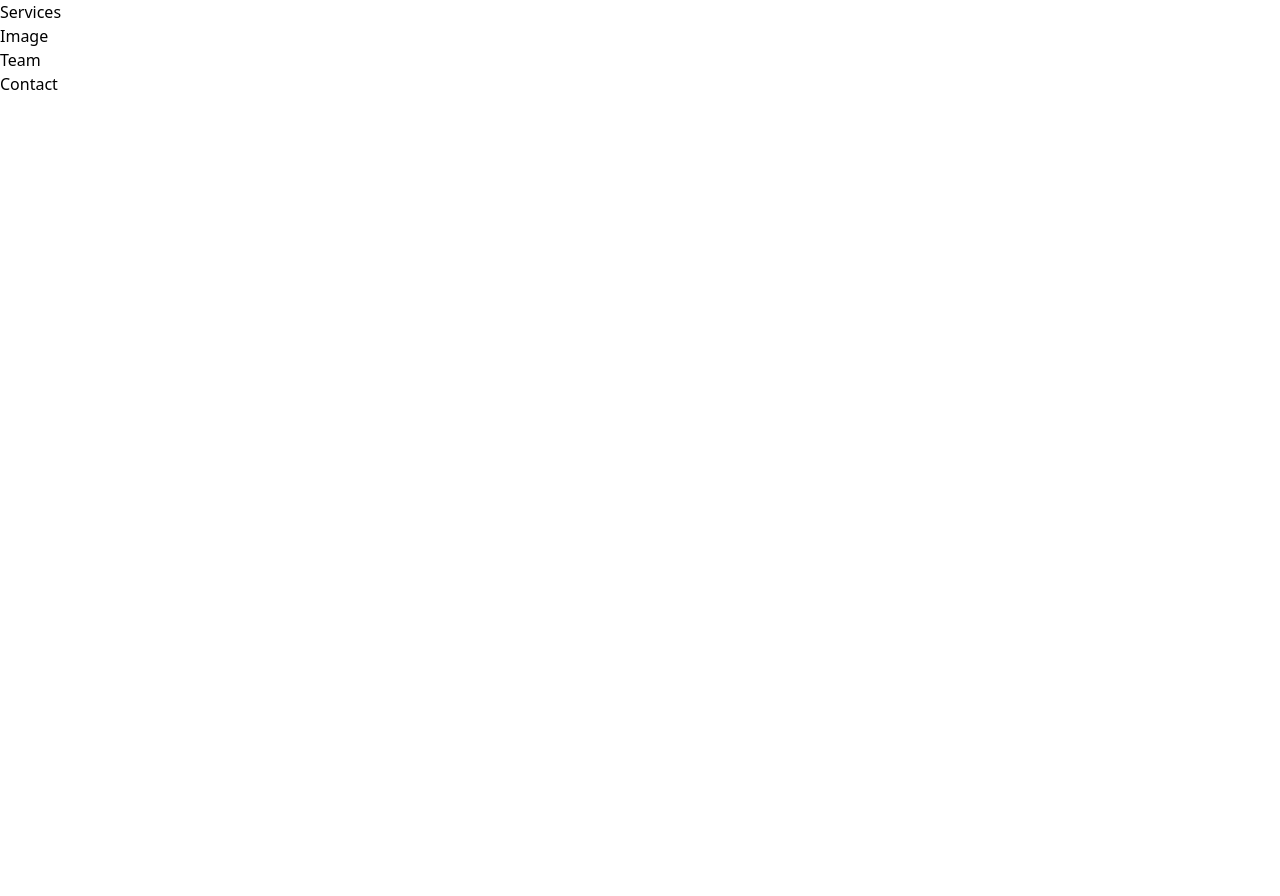
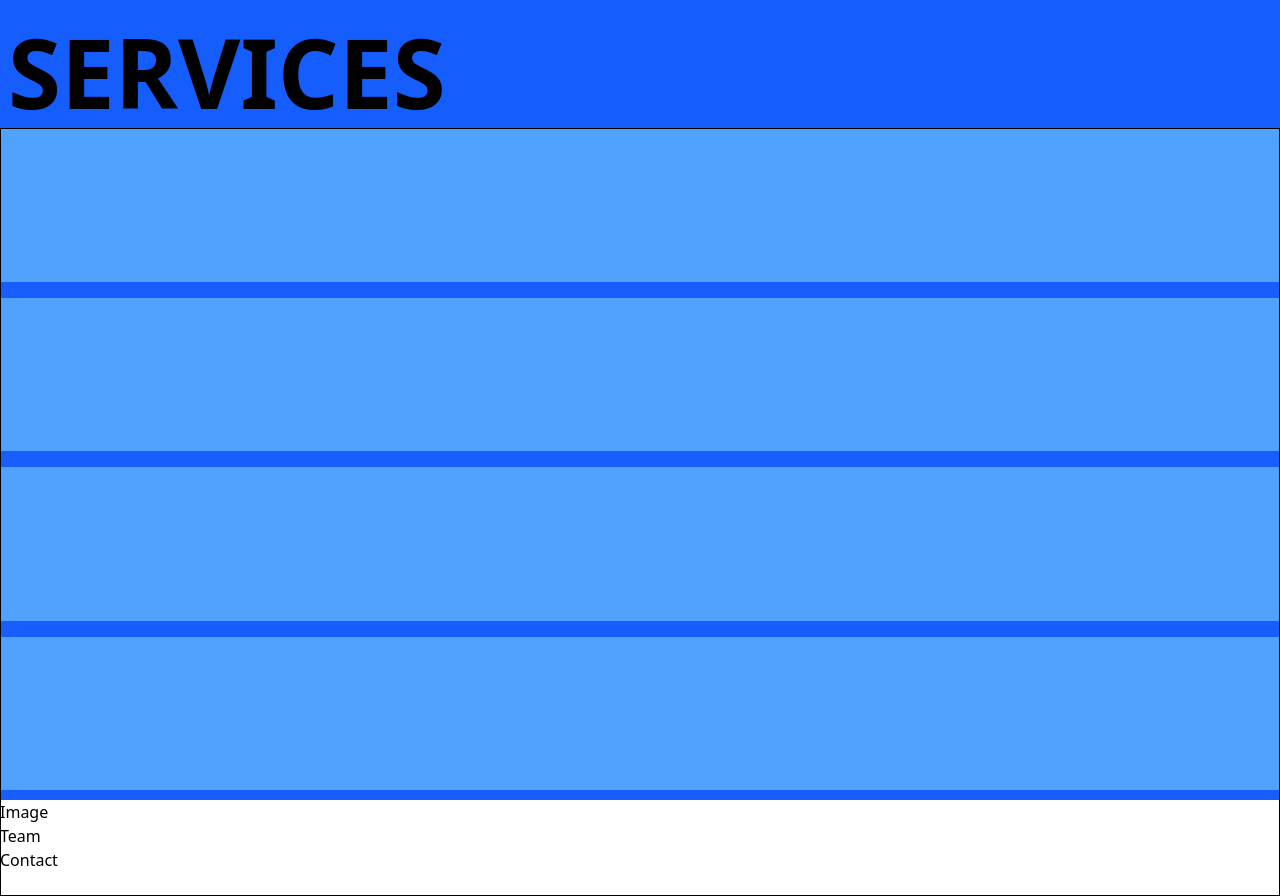
Before and after one commit to ThembaMtshelwane/immergence-studios-v2, a React (Vite) app: page / in a window 1280 px wide. Shown: the part 1600-2496 px from the top of the page. Before the commit the page ends 1696 px from the top, so only its background shows below. Built offline with nearby package versions, Linux system fonts and the light colour scheme.

Commit message:
Services layout

```diff
--- a/src/components/Services.tsx
+++ b/src/components/Services.tsx
@@ -1,5 +1,17 @@
 const Services = () => {
-  return <div>Services</div>;
+  return (
+    <div className="bg-blue-600 h-screen py-4">
+      <h2 className="text-6xl text-center p-2 my-4 font-extrabold sm:text-start sm:text-8xl sm:my-0">
+        SERVICES
+      </h2>
+      <div className="border h-full flex flex-col gap-4">
+        <div className="bg-blue-400 h-[20%]"></div>
+        <div className="bg-blue-400 h-[20%]"></div>
+        <div className="bg-blue-400 h-[20%]"></div>
+        <div className="bg-blue-400 h-[20%]"></div>
+      </div>
+    </div>
+  );
 };
 
 export default Services;
```
